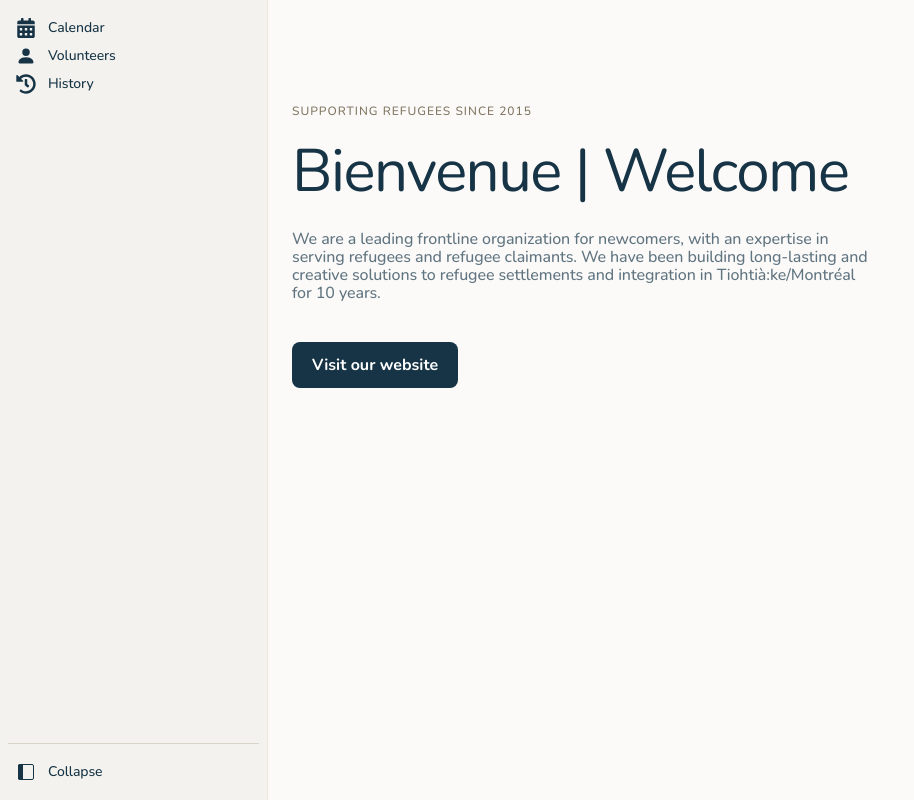
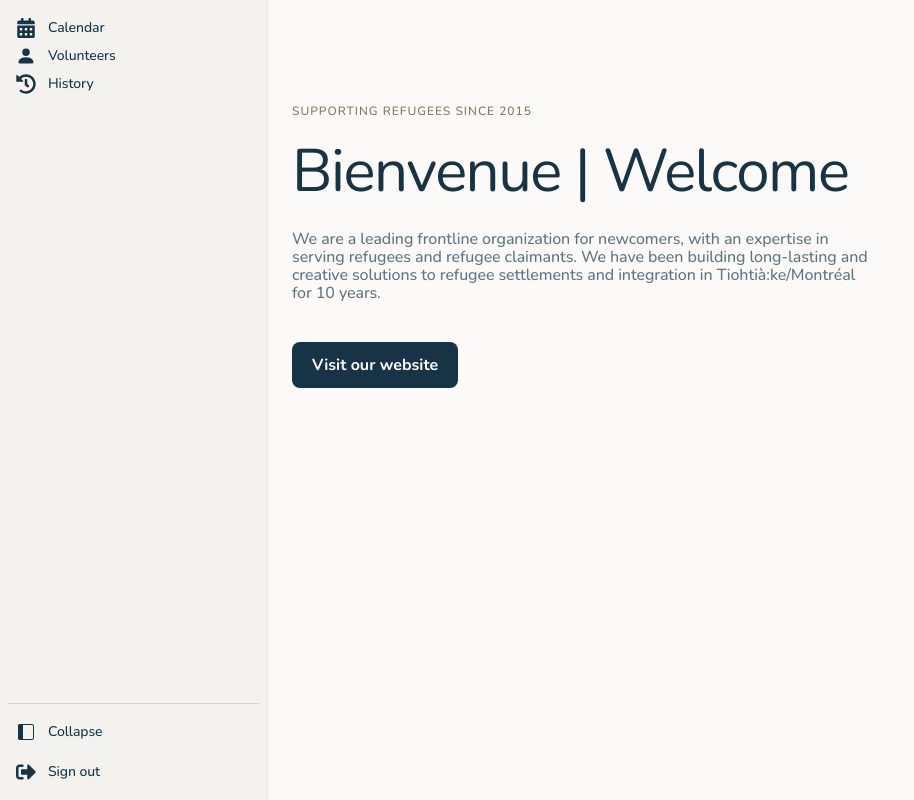
Before and after one commit to hack4impact-mcgill/the-refugee-centre, a Next.js app: page / in a window 1280 px wide. Shown: the whole page, without its empty margins (0-914 px from the left). Built offline with nearby package versions, Linux system fonts and the light colour scheme.

Commit message:
Add sign out button

```diff
--- a/src/components/sidebar.tsx
+++ b/src/components/sidebar.tsx
@@ -2,9 +2,10 @@
 
 import { useState } from "react";
 import Link from "next/link";
-import { usePathname } from "next/navigation";
+import { usePathname, useRouter } from "next/navigation";
 import { BsPersonFill } from "react-icons/bs";
-import { FaCalendarAlt, FaHistory } from "react-icons/fa";
+import { FaCalendarAlt, FaHistory, FaSignOutAlt } from "react-icons/fa";
+import { signOut } from "@/lib/supabase/auth";
 
 const navItems = [
   { href: "/shifts", label: "Calendar", Icon: FaCalendarAlt },
@@ -17,9 +18,24 @@ const itemClassName =
 
 export default function Sidebar() {
   const pathname = usePathname();
+  const router = useRouter();
   const [collapsed, setCollapsed] = useState(false);
+  const [isSigningOut, setIsSigningOut] = useState(false);
 
   if (pathname === "/login") return null;
+
+  async function handleSignOut() {
+    setIsSigningOut(true);
+    try {
+      await signOut();
+      router.replace("/login");
+      router.refresh();
+    } catch (error) {
+      console.error(error);
+      window.alert("Unable to sign out right now. Please try again.");
+      setIsSigningOut(false);
+    }
+  }
 
   return (
     <aside
@@ -69,6 +85,18 @@ export default function Sidebar() {
             {collapsed ? "Expand" : "Collapse"}
           </span>
         </button>
+        <button
+          type="button"
+          onClick={handleSignOut}
+          disabled={isSigningOut}
+          title={collapsed ? "Sign out" : undefined}
+          className={`${itemClassName} cursor-pointer disabled:cursor-not-allowed disabled:opacity-70`}
+        >
+          <FaSignOutAlt aria-hidden className="size-5 shrink-0" />
+          <span className={`whitespace-nowrap ${collapsed ? "sr-only" : ""}`}>
+            {isSigningOut ? "Signing out..." : "Sign out"}
+          </span>
+        </button>
       </div>
     </aside>
   );
```
